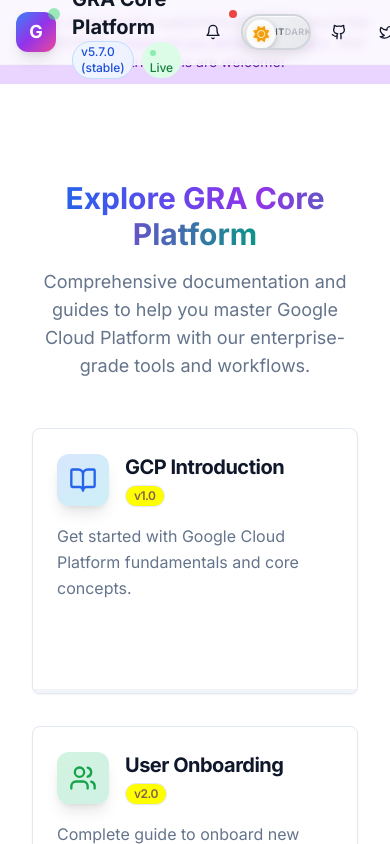
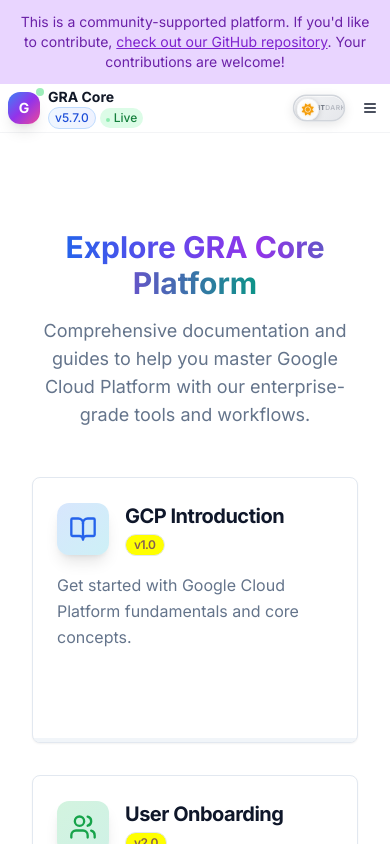
Before and after one commit to syedshahlal/sphinx-docs-template, a Next.js app: page / in a window 390 px wide. Shown: the top 844 px of the page. Built offline with nearby package versions, Linux system fonts and the light colour scheme.

Commit message:
refactor: update header component with new API
Simplify header component structure for better maintainability.

#VERCEL_SKIP

Co-authored-by: Syed Razauddin Shahlal <96375316+syedshahlal@users.noreply.github.com>

```diff
--- a/components/header.tsx
+++ b/components/header.tsx
@@ -100,7 +100,7 @@ export function Header() {
   return (
     <>
       <header
-        className={`fixed top-0 left-0 right-0 z-50 transition-all duration-300 ${
+        className={`sticky top-0 left-0 right-0 z-50 transition-all duration-300 ${
           isScrolled
             ? theme === "dark"
               ? "bg-slate-900/95 backdrop-blur-xl border-b border-slate-700/50 shadow-2xl shadow-blue-500/10"
@@ -110,10 +110,10 @@ export function Header() {
               : "bg-white/80 backdrop-blur-sm border-b border-gray-100"
         }`}
       >
-        <div className="max-w-7xl mx-auto px-4 sm:px-6 lg:px-8">
-          <div className="flex items-center justify-between h-16">
+        <div className="w-full max-w-none mx-auto px-2 sm:px-4 md:px-6 lg:px-8 xl:px-12">
+          <div className="flex items-center justify-between h-12 sm:h-14 md:h-16 lg:h-18 xl:h-20">
             {/* Enhanced Logo Section */}
-            <div className="flex items-center space-x-4">
+            <div className="flex items-center space-x-2 sm:space-x-3 md:space-x-4 min-w-0 flex-shrink-0">
               <div className="relative group">
                 <div
                   className={`absolute inset-0 rounded-xl blur-sm transition-all duration-300 ${
@@ -122,33 +122,37 @@ export function Header() {
                       : "bg-gradient-to-r from-blue-400 via-purple-400 to-pink-400 opacity-0 group-hover:opacity-50"
                   }`}
                 />
-                <div className="relative w-10 h-10 bg-gradient-to-br from-blue-500 via-purple-600 to-pink-500 rounded-xl flex items-center justify-center shadow-lg group-hover:scale-105 transition-transform duration-300">
-                  <span className="text-white font-bold text-lg">G</span>
-                  <div className="absolute -top-1 -right-1 w-3 h-3 bg-green-400 rounded-full animate-pulse" />
+                <div className="relative w-8 h-8 sm:w-9 sm:h-9 md:w-10 md:h-10 bg-gradient-to-br from-blue-500 via-purple-600 to-pink-500 rounded-xl flex items-center justify-center shadow-lg group-hover:scale-105 transition-transform duration-300">
+                  <span className="text-white font-bold text-sm sm:text-base md:text-lg">G</span>
+                  <div className="absolute -top-1 -right-1 w-2 h-2 sm:w-3 sm:h-3 bg-green-400 rounded-full animate-pulse" />
                 </div>
               </div>
 
-              <div className="flex items-center space-x-3">
-                <div>
-                  <h1 className={`font-bold text-xl ${theme === "dark" ? "text-white" : "text-gray-900"}`}>
-                    GRA Core Platform
+              <div className="flex items-center space-x-2 sm:space-x-3 min-w-0">
+                <div className="min-w-0">
+                  <h1
+                    className={`font-bold text-sm sm:text-base md:text-lg lg:text-xl truncate ${theme === "dark" ? "text-white" : "text-gray-900"}`}
+                  >
+                    <span className="hidden sm:inline">GRA Core Platform</span>
+                    <span className="sm:hidden">GRA Core</span>
                   </h1>
-                  <div className="flex items-center space-x-2">
+                  <div className="flex items-center space-x-1 sm:space-x-2">
                     <span
-                      className={`px-2 py-0.5 rounded-full text-xs font-medium transition-all ${
+                      className={`px-1.5 py-0.5 sm:px-2 rounded-full text-xs font-medium transition-all ${
                         theme === "dark"
                           ? "bg-gradient-to-r from-blue-800 to-indigo-800 text-blue-200 border border-blue-700/50"
                           : "bg-gradient-to-r from-blue-50 to-indigo-50 text-blue-700 border border-blue-200"
                       }`}
                     >
-                      v5.7.0 (stable)
+                      <span className="hidden sm:inline">v5.7.0 (stable)</span>
+                      <span className="sm:hidden">v5.7.0</span>
                     </span>
                     <span
-                      className={`px-2 py-0.5 rounded-full text-xs font-medium ${
+                      className={`px-1.5 py-0.5 sm:px-2 rounded-full text-xs font-medium ${
                         theme === "dark" ? "bg-green-900/50 text-green-300" : "bg-green-100 text-green-700"
                       }`}
                     >
-                      <span className="inline-block w-1.5 h-1.5 bg-green-400 rounded-full mr-1 animate-pulse" />
+                      <span className="inline-block w-1 h-1 sm:w-1.5 sm:h-1.5 bg-green-400 rounded-full mr-1 animate-pulse" />
                       Live
                     </span>
                   </div>
@@ -157,11 +161,11 @@ export function Header() {
             </div>
 
             {/* Enhanced Desktop Navigation */}
-            <nav className="hidden lg:flex items-center space-x-1">
+            <nav className="hidden lg:flex items-center space-x-1 flex-1 justify-center max-w-2xl mx-4">
               {navigationItems.map((item) => (
                 <div key={item.label} className="relative group">
                   <button
-                    className={`flex items-center space-x-1 px-4 py-2 rounded-lg font-medium transition-all duration-200 ${
+                    className={`flex items-center space-x-1 px-2 xl:px-4 py-2 rounded-lg font-medium transition-all duration-200 text-sm xl:text-base ${
                       theme === "dark"
                         ? "text-gray-200 hover:text-white hover:bg-slate-800/50"
                         : "text-gray-700 hover:text-gray-900 hover:bg-gray-100/50"
@@ -169,10 +173,10 @@ export function Header() {
                     onMouseEnter={() => item.hasDropdown && setActiveDropdown(item.label)}
                     onMouseLeave={() => setActiveDropdown(null)}
                   >
-                    <span>{item.label}</span>
+                    <span className="whitespace-nowrap">{item.label}</span>
                     {item.hasDropdown && (
                       <ChevronDown
-                        className={`w-4 h-4 transition-transform duration-200 ${
+                        className={`w-3 h-3 xl:w-4 xl:h-4 transition-transform duration-200 ${
                           activeDropdown === item.label ? "rotate-180" : ""
                         }`}
                       />
@@ -218,7 +222,7 @@ export function Header() {
             </nav>
 
             {/* Enhanced Right Section */}
-            <div className="flex items-center space-x-3">
+            <div className="flex items-center space-x-1 sm:space-x-2 md:space-x-3 flex-shrink-0">
               {/* Enhanced Search */}
               <div className="relative hidden md:block group">
                 <div
@@ -230,22 +234,22 @@ export function Header() {
                 />
                 <div className="relative">
                   <Search
-                    className={`absolute left-3 top-1/2 transform -translate-y-1/2 h-4 w-4 ${
+                    className={`absolute left-3 top-1/2 transform -translate-y-1/2 h-3 w-3 md:h-4 md:w-4 ${
                       theme === "dark" ? "text-gray-400" : "text-gray-500"
                     }`}
                   />
                   <Input
                     type="search"
                     placeholder="Search docs..."
-                    className={`pl-10 pr-16 py-2 w-60 text-sm transition-all duration-300 ${
+                    className={`pl-8 md:pl-10 pr-12 md:pr-16 py-1.5 md:py-2 w-40 md:w-48 lg:w-60 text-xs md:text-sm transition-all duration-300 ${
                       theme === "dark"
                         ? "bg-slate-800/50 border-slate-600/50 text-white placeholder-slate-400 focus:bg-slate-800/70 focus:border-blue-400 focus:ring-2 focus:ring-blue-400/20"
                         : "bg-white/50 border-gray-300/50 text-gray-900 placeholder-gray-500 focus:bg-white focus:border-blue-400 focus:ring-2 focus:ring-blue-400/20"
                     }`}
                   />
-                  <div className="absolute right-3 top-1/2 transform -translate-y-1/2 flex items-center space-x-1">
+                  <div className="absolute right-2 md:right-3 top-1/2 transform -translate-y-1/2 flex items-center space-x-1">
                     <kbd
-                      className={`px-2 py-1 text-xs rounded ${
+                      className={`px-1 md:px-2 py-0.5 md:py-1 text-xs rounded ${
                         theme === "dark"
                           ? "text-gray-400 bg-slate-700/50 border border-slate-600/50"
                           : "text-gray-500 bg-gray-100/50 border border-gray-300/50"
@@ -258,20 +262,20 @@ export function Header() {
               </div>
 
               {/* Action Buttons */}
-              <div className="flex items-center space-x-2">
-                {/* Notifications */}
+              <div className="flex items-center space-x-1 sm:space-x-2">
+                {/* Notifications - Hidden on small screens */}
                 <Button
                   variant="ghost"
                   size="sm"
-                  className={`relative ${theme === "dark" ? "hover:bg-slate-800/50" : "hover:bg-gray-100/50"}`}
+                  className={`relative hidden sm:flex ${theme === "dark" ? "hover:bg-slate-800/50" : "hover:bg-gray-100/50"}`}
                 >
-                  <Bell className="h-4 w-4" />
-                  <span className="absolute -top-1 -right-1 w-2 h-2 bg-red-500 rounded-full" />
+                  <Bell className="h-3 w-3 sm:h-4 sm:w-4" />
+                  <span className="absolute -top-1 -right-1 w-1.5 h-1.5 sm:w-2 sm:h-2 bg-red-500 rounded-full" />
                 </Button>
 
-                {/* Enhanced Theme Toggle */}
+                {/* Enhanced Theme Toggle - Responsive sizing */}
                 <div
-                  className="theme-toggle-pill"
+                  className="theme-toggle-pill scale-75 sm:scale-90 md:scale-100"
                   onClick={toggleTheme}
                   role="switch"
                   aria-checked={theme === "dark"}
@@ -295,30 +299,30 @@ export function Header() {
                   </div>
                 </div>
 
-                {/* Social Links */}
+                {/* Social Links - Responsive visibility */}
                 <Button
                   variant="ghost"
                   size="sm"
-                  className={theme === "dark" ? "hover:bg-slate-800/50" : "hover:bg-gray-100/50"}
+                  className={`hidden sm:flex ${theme === "dark" ? "hover:bg-slate-800/50" : "hover:bg-gray-100/50"}`}
                 >
-                  <Github className="h-4 w-4" />
+                  <Github className="h-3 w-3 sm:h-4 sm:w-4" />
                 </Button>
 
                 <Button
                   variant="ghost"
                   size="sm"
-                  className={theme === "dark" ? "hover:bg-slate-800/50" : "hover:bg-gray-100/50"}
+                  className={`hidden md:flex ${theme === "dark" ? "hover:bg-slate-800/50" : "hover:bg-gray-100/50"}`}
                 >
-                  <Twitter className="h-4 w-4" />
+                  <Twitter className="h-3 w-3 sm:h-4 sm:w-4" />
                 </Button>
 
-                {/* User Menu */}
+                {/* User Menu - Hidden on small screens */}
                 <Button
                   variant="ghost"
                   size="sm"
-                  className={`${theme === "dark" ? "hover:bg-slate-800/50" : "hover:bg-gray-100/50"}`}
+                  className={`hidden sm:flex ${theme === "dark" ? "hover:bg-slate-800/50" : "hover:bg-gray-100/50"}`}
                 >
-                  <User className="h-4 w-4" />
+                  <User className="h-3 w-3 sm:h-4 sm:w-4" />
                 </Button>
               </div>
 
@@ -326,10 +330,10 @@ export function Header() {
               <Button
                 variant="ghost"
                 size="sm"
-                className={`lg:hidden ${theme === "dark" ? "hover:bg-slate-800/50" : "hover:bg-gray-100/50"}`}
+                className={`lg:hidden p-1 sm:p-2 ${theme === "dark" ? "hover:bg-slate-800/50" : "hover:bg-gray-100/50"}`}
                 onClick={() => setIsMenuOpen(!isMenuOpen)}
               >
-                {isMenuOpen ? <X className="h-5 w-5" /> : <Menu className="h-5 w-5" />}
+                {isMenuOpen ? <X className="h-4 w-4 sm:h-5 sm:w-5" /> : <Menu className="h-4 w-4 sm:h-5 sm:w-5" />}
               </Button>
             </div>
           </div>
```
